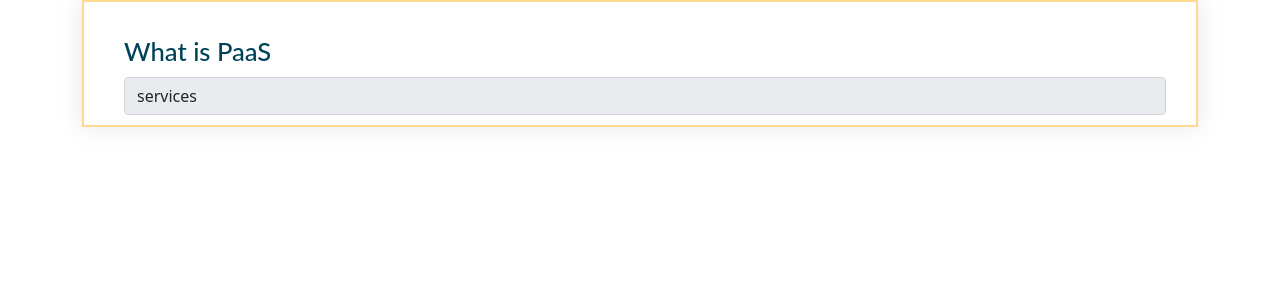
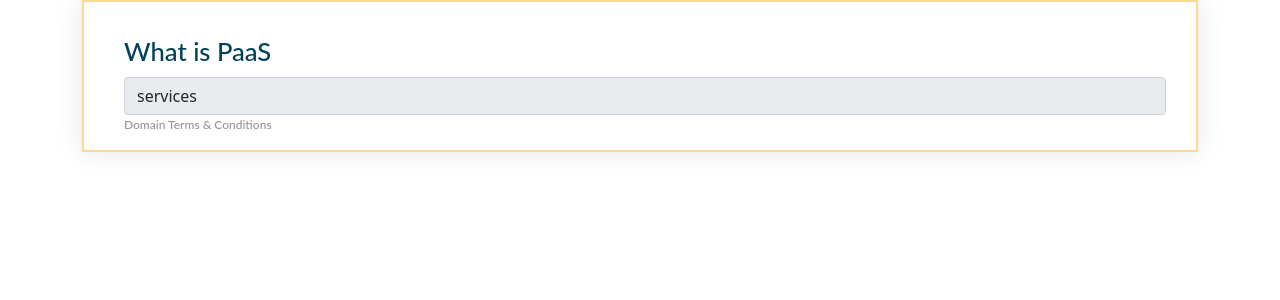
Before and after one commit to mukulk6/react-assignment, a React (Create React App) app: page / in a window 1280 px wide. Shown: the top 300 px of the page. Built offline with nearby package versions, Linux system fonts and the light colour scheme.

Commit message:
updated code

```diff
--- a/src/components/SearchResult/SearchResult.js
+++ b/src/components/SearchResult/SearchResult.js
@@ -24,6 +24,10 @@ const SearchResult = () => (
     <span class="input-group-text" id="basic-addon3">services</span>
   </div>
 </div>
+<div className={styles.tagDomain}>
+  <h3>Domain <span class="label">Terms & Conditions</span></h3>
+
+</div>
   </div>
   </div>
   </div>
--- a/src/components/SearchResult/SearchResult.module.css
+++ b/src/components/SearchResult/SearchResult.module.css
@@ -1,7 +1,3 @@
-.SearchResult {
-
-}
-
 .searchOutline
 {
     width:100%;
@@ -58,3 +54,21 @@
     padding: 10px;
     border-radius: 5px;
 }
+
+.tagDomain
+{
+   margin-top: 3px !important;
+    text-align: left;
+}
+
+.tagDomain h3
+{
+    font-family: 'Poppins', 'Lato', sans-serif;
+    color: #949494;
+    font-size: 12px !important;
+}
+
+.input-group-text
+{
+    margin-bottom: 4px !important;
+}
```
Also changed, not shown: 1 other file (tests, documents, lock files or other folders).
